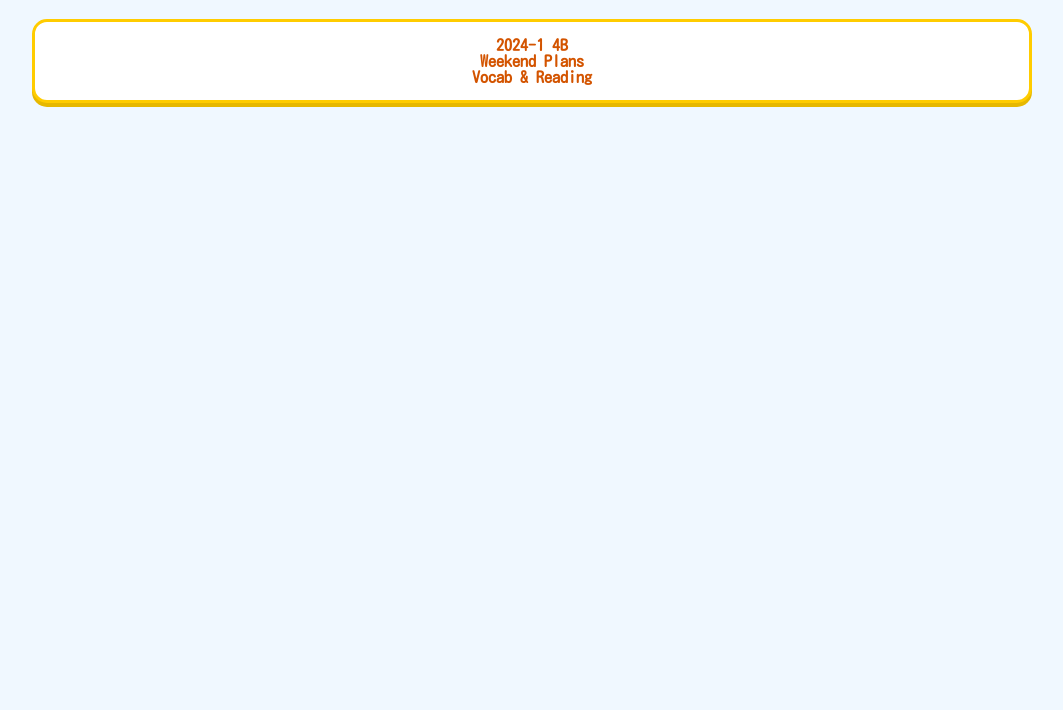
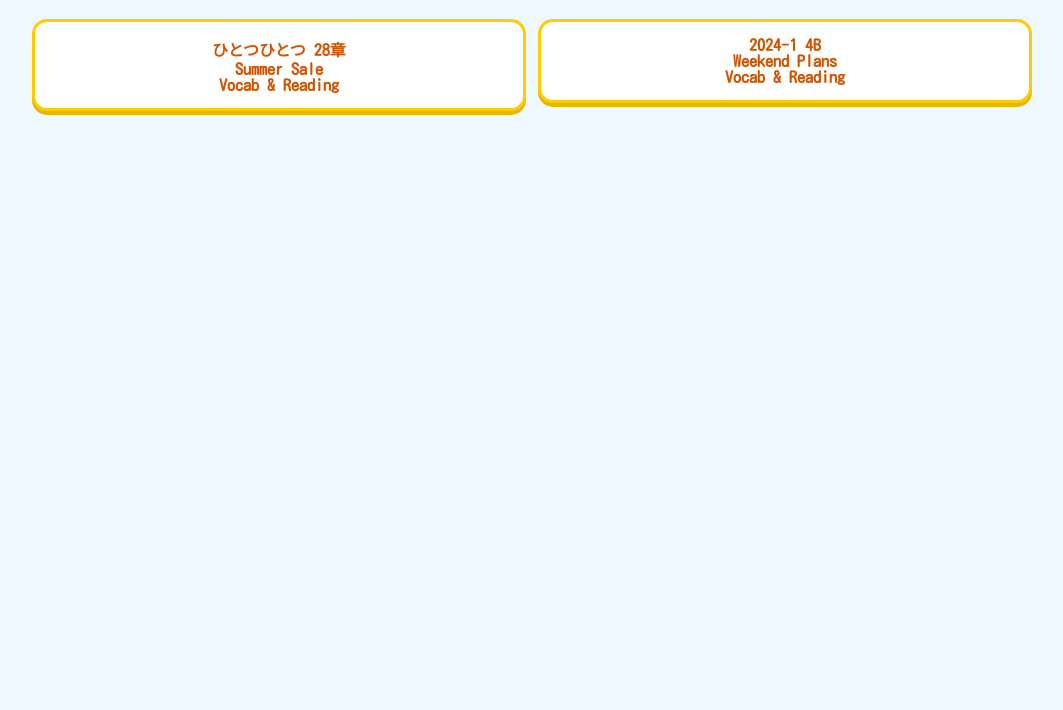
Before and after one commit to EigoStudio/4Q-Reading, a plain HTML site: page index.html in a window 1280 px wide. Shown: the part 90-800 px from the top of the page, without its empty margins (108-1171 px from the left). Drawn offline with Linux system fonts and the light colour scheme.

Commit message:
Update index.html

```diff
--- a/index.html
+++ b/index.html
@@ -57,7 +57,11 @@
     <h1>英検4級 読解問題</h1>
     <ul>
 
-      <li><a href="4Q-grammar-Unit18.html">2024-1 4B <br>
+        <li><a href="Unit28-Reading-A-Notice.html">ひとつひとつ 28章<br>
+ Summer Sale<br>
+Vocab & Reading</a></li>
+
+      <li><a href="2024-1-4B-Weekend-Plans.html">2024-1 4B <br>
  Weekend Plans<br>
 Vocab & Reading</a></li>
 
```
